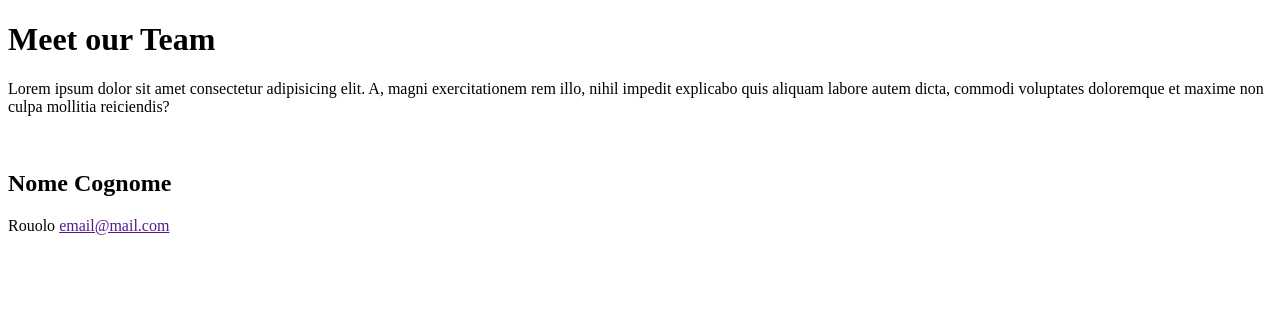
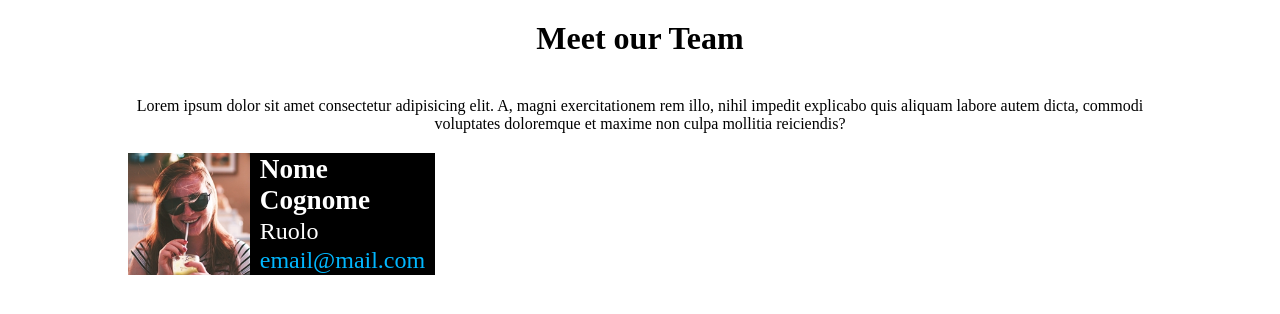
Before and after one commit to DemiusLs/js-our-team, a plain HTML site: page index.html in a window 1280 px wide. Drawn offline with Linux system fonts and the light colour scheme.

Commit message:
feat: card done

```diff
--- a/css/style.css
+++ b/css/style.css
@@ -0,0 +1,56 @@
+* {
+    padding: 0;
+    margin: 0;
+    box-sizing: border-box;
+}
+
+img {
+    max-width: 100%;
+    display: block;
+}
+
+.container {
+    width: 80%;
+    margin: 0 auto;
+}
+
+
+
+.title {
+    text-align: center;
+    padding: 20px 0;
+}
+
+.start-description {
+    text-align: center;
+    padding: 20px 0;
+}
+
+.card {
+    width: 30%;
+    background-color: rgb(0, 0, 0);
+    display: flex;
+
+
+}
+
+.card-description {
+    display: flex;
+    flex-direction: column;
+    justify-content: space-around;
+    margin: 0 10px;
+    font-size: 1.5rem;
+    color: white;
+
+    h2 {
+        font-size: 1.7rem;
+    }
+
+    a {
+        text-decoration: none;
+        color: rgb(0, 183, 255);
+    }
+
+
+
+}
--- a/index.html
+++ b/index.html
@@ -10,23 +10,23 @@
 
 <body>
 
-    <main>
+    <main class="container">
 
-        <h1>Meet our Team</h1>
+        <h1 class="title">Meet our Team</h1>
 
-        <p>Lorem ipsum dolor sit amet consectetur adipisicing elit. A, magni exercitationem rem illo, nihil impedit
+        <p class="start-description">Lorem ipsum dolor sit amet consectetur adipisicing elit. A, magni exercitationem rem illo, nihil impedit
             explicabo quis aliquam labore autem dicta, commodi voluptates doloremque et maxime non culpa mollitia
             reiciendis?</p>
 
-        <div>
+        <div id="card-container">
             <div class="card">
                 <div>
-                    <img src="" alt="">
+                    <img src="./img/female1.png" width="150px" alt="">
                 </div>
 
-                <div>
+                <div class="card-description">
                     <h2>Nome Cognome</h2>
-                    <span>Rouolo</span>
+                    <span>Ruolo</span>
                     <a href=""> email@mail.com</a>
 
                 </div>
```
